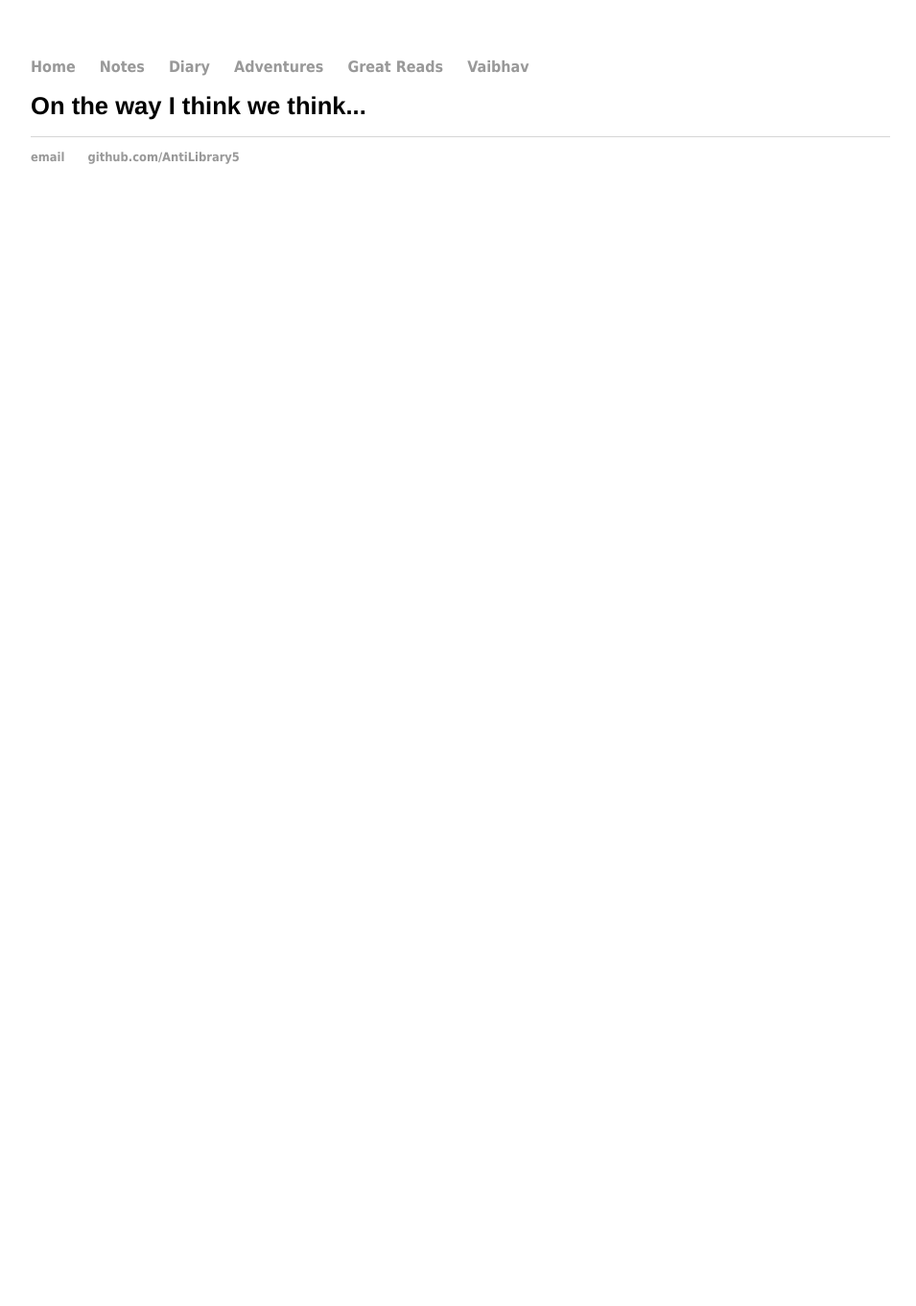
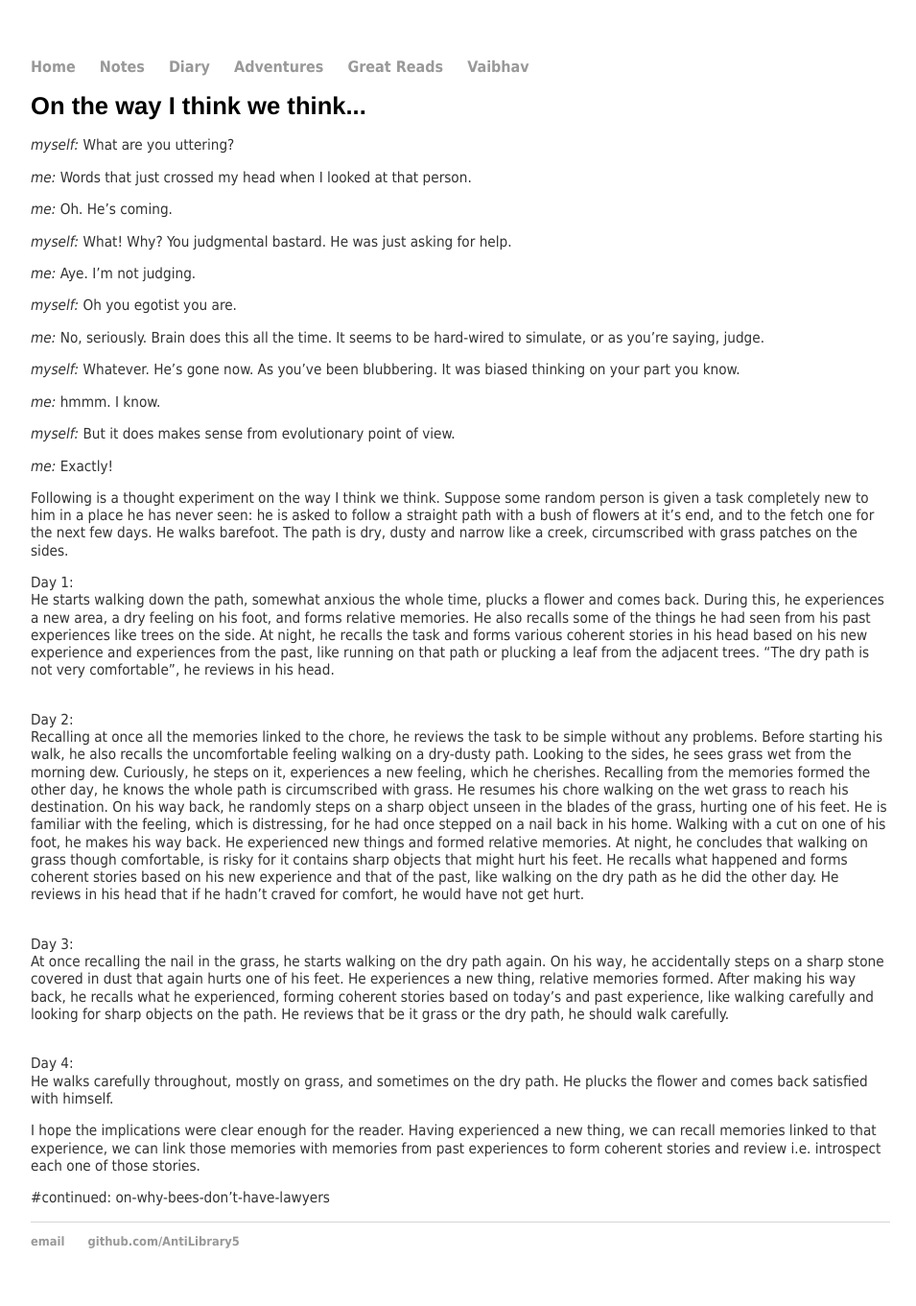
Before and after one commit to AntiLibrary5/AntiLibrary5.github.io, a Jekyll site: the page built from diary/on_the_way_I_think_we_think.html, in a window 1280 px wide. Shown: the whole page at 96% size, without its empty margins (160-1115 px from the left). Built offline with Jekyll 4.4.1, drawn with Linux system fonts in a browser that asks for light colours; before the commit the page ends 900 px from its top, so only the background shows below that.

Commit message:
Update on_the_way_I_think_we_think.html

```diff
--- a/diary/on_the_way_I_think_we_think.html
+++ b/diary/on_the_way_I_think_we_think.html
@@ -3,3 +3,21 @@ layout: default
 title: Vaibhav Arora, theboxtroll
 ---
 <h1>On the way I think we think...</h1>
+<p><em>myself: </em>What are you uttering?</p>
+<p><em>me: </em>Words that just crossed my head when I looked at that person.</p>
+<p><em>me: </em>Oh. He&rsquo;s coming.</p>
+<p><em>myself: </em>What! Why? You judgmental bastard. He was just asking for help.</p>
+<p><em>me: </em>Aye. I&rsquo;m not judging.</p>
+<p><em>myself: </em>Oh you egotist you are.</p>
+<p><em>me: </em>No, seriously. Brain does this all the time. It seems to be hard-wired to simulate, or as you&rsquo;re saying, judge.</p>
+<p><em>myself: </em>Whatever. He&rsquo;s gone now. As you&rsquo;ve been blubbering. It was biased thinking on your part you know.</p>
+<p><em>me:</em>&nbsp;hmmm. I know.</p>
+<p><em>myself:</em>&nbsp;But it does makes sense from evolutionary point of view.</p>
+<p><em>me: </em>Exactly!</p>
+<p>Following is a thought experiment on the way I think we think. Suppose some random person is given a task completely new to him in a place he has never seen: he is asked to follow a straight path with a bush of flowers at it&rsquo;s end, and to the fetch one for the next few days. He walks barefoot. The path is dry, dusty and narrow like a creek, circumscribed with grass patches on the sides.</p>
+<p>Day 1:<br>He starts walking down the path, somewhat anxious the whole time, plucks a flower and comes back. During this, he experiences a new area, a dry feeling on his foot, and forms relative memories. He also recalls some of the things he had seen from his past experiences like trees on the side. At night, he recalls the task and forms various coherent stories in his head based on his new experience and experiences from the past, like running on that path or plucking a leaf from the adjacent trees. &ldquo;The dry path is not very comfortable&rdquo;, he reviews in his head.</p>
+<p><br>Day 2:<br>Recalling at once all the memories linked to the chore, he reviews the task to be simple without any problems. Before starting his walk, he also recalls the uncomfortable feeling walking on a dry-dusty path. Looking to the sides, he sees grass wet from the morning dew. Curiously, he steps on it, experiences a new feeling, which he cherishes. Recalling from the memories formed the other day, he knows the whole path is circumscribed with grass. He resumes his chore walking on the wet grass to reach his destination. On his way back, he randomly steps on a sharp object unseen in the blades of the grass, hurting one of his feet. He is familiar with the feeling, which is distressing, for he had once stepped on a nail back in his home. Walking with a cut on one of his foot, he makes his way back. He experienced new things and formed relative memories. At night, he concludes that walking on grass though comfortable, is risky for it contains sharp objects that might hurt his feet. He recalls what happened and forms coherent stories based on his new experience and that of the past, like walking on the dry path as he did the other day. He reviews in his head that if he hadn&rsquo;t craved for comfort, he would have not get hurt.</p>
+<p><br>Day 3:<br>At once recalling the nail in the grass, he starts walking on the dry path again. On his way, he accidentally steps on a sharp stone covered in dust that again hurts one of his feet. He experiences a new thing, relative memories formed. After making his way back, he recalls what he experienced, forming coherent stories based on today&rsquo;s and past experience, like walking carefully and looking for sharp objects on the path. He reviews that be it grass or the dry path, he should walk carefully.</p>
+<p><br>Day 4:<br>He walks carefully throughout, mostly on grass, and sometimes on the dry path. He plucks the flower and comes back satisfied with himself.</p>
+<p>I hope the implications were clear enough for the reader. Having experienced a new thing, we can recall memories linked to that experience, we can link those memories with memories from past experiences to form coherent stories and review i.e. introspect each one of those stories.</p>
+<p>#continued: on-why-bees-don&rsquo;t-have-lawyers</p>
```
